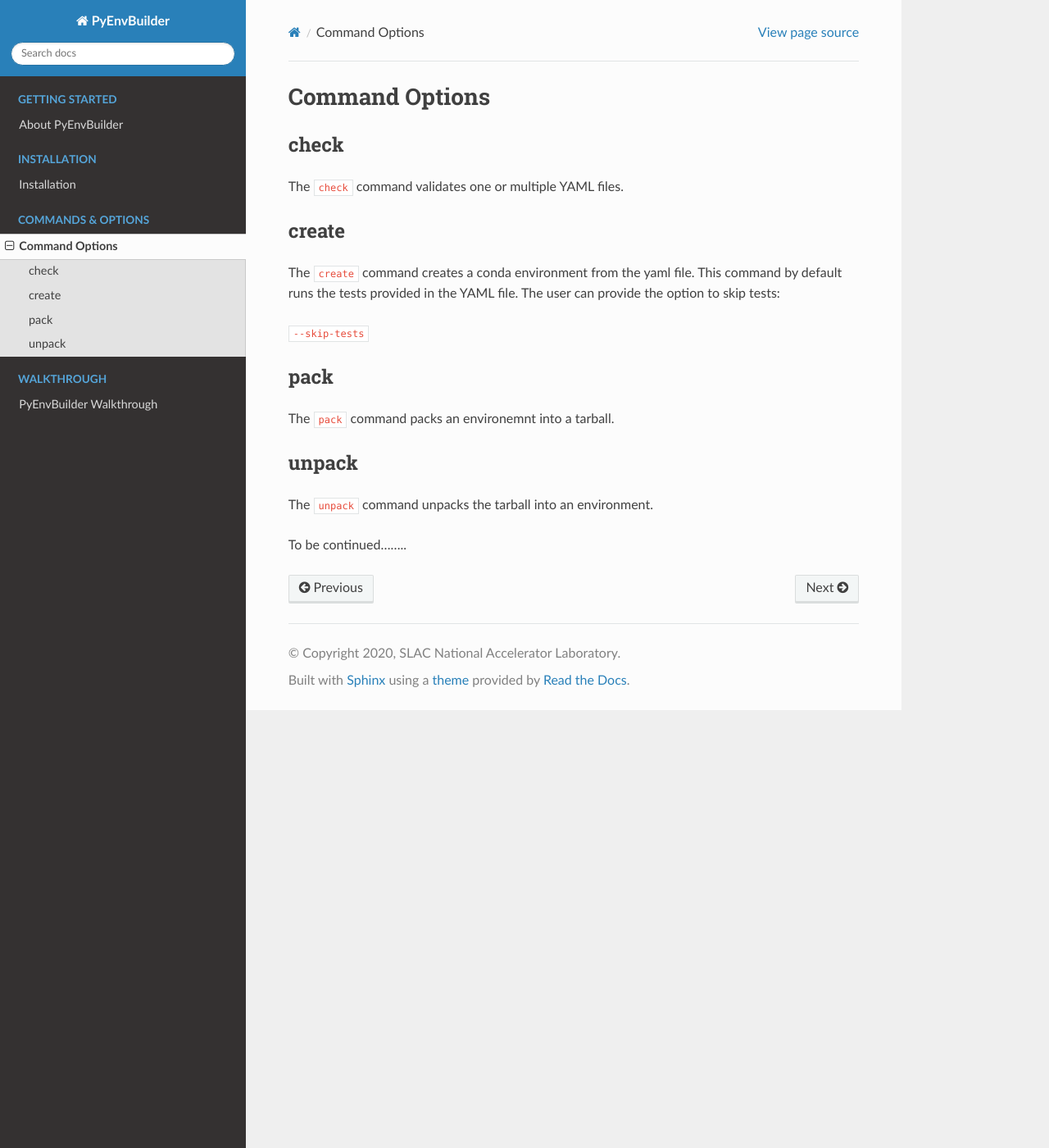
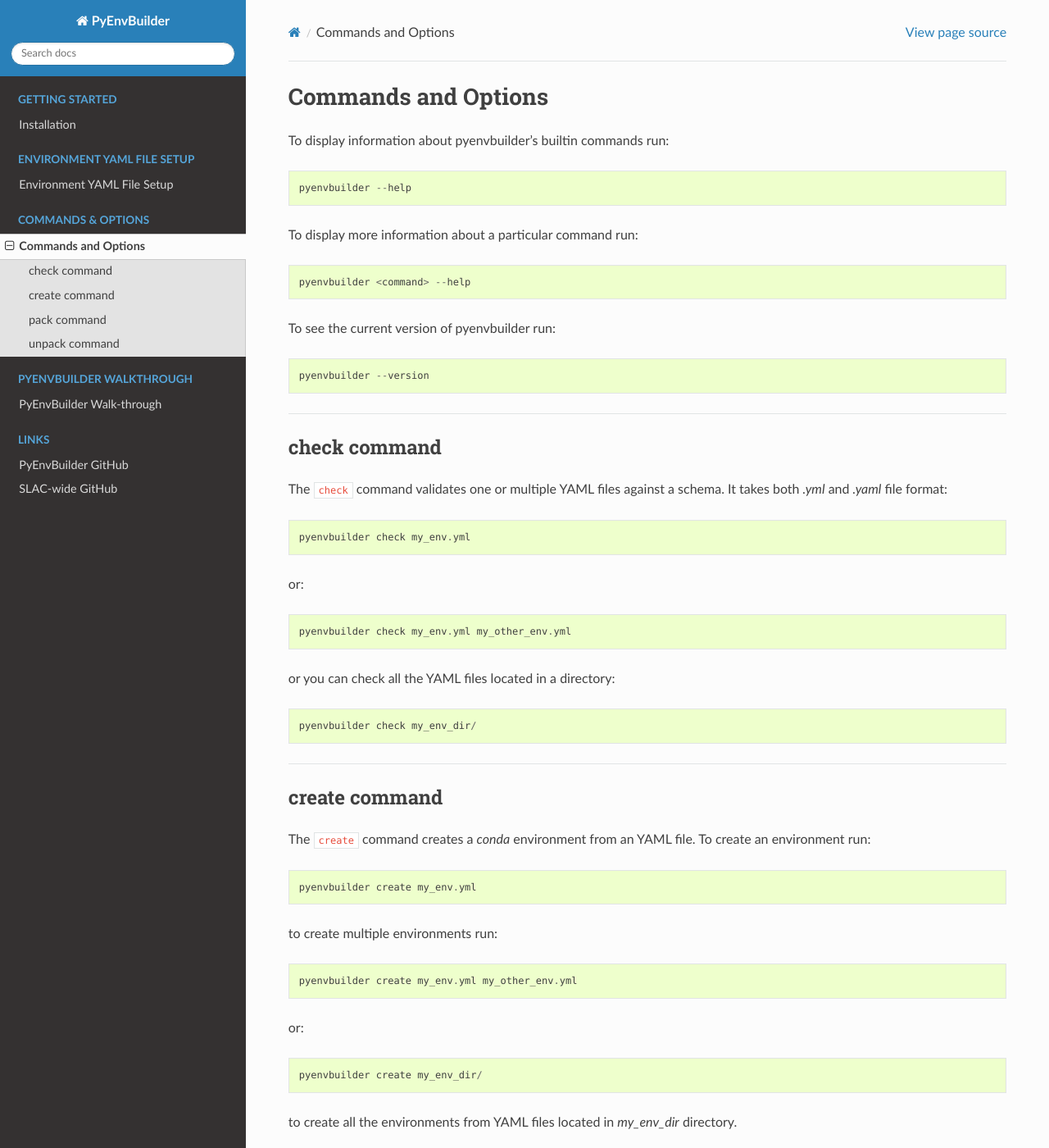
Before and after one commit to slaclab/pyenvbuilder, a Sphinx documentation site: the page built from docs/source/commands.rst, in a window 1280 px wide and 1400 px high. Shown: the whole window at 82% size. Built offline with Sphinx 7.4.7 and the Read the Docs theme 2.0.0, drawn with Linux system fonts in a browser that asks for light colours; some of the changed text lies outside the part shown.

```diff
--- /dev/null
+++ b/docs/source/_templates/layout.html
@@ -0,0 +1,7 @@
+{% extends "!layout.html" %}
+  {% block footer %} {{ super() }}
+
+  <style>
+	.wy-nav-content { max-width: none; }
+  </style>
+{% endblock %}
--- a/docs/source/commands.rst
+++ b/docs/source/commands.rst
@@ -1,26 +1,115 @@
-Command Options
-===============
+=====================
+Commands and Options
+=====================
 
-check
-------
+To display information about pyenvbuilder's builtin commands run::
 
-The ``check`` command validates one or multiple YAML files.
+	pyenvbuilder --help
 
-create
--------
-The ``create`` command creates a conda environment from the yaml file.
-This command by default runs the tests provided in the YAML file.
-The user can provide the option to skip tests:
+To display more information about a particular command run::
 
-``--skip-tests``
+	pyenvbuilder <command> --help
 
-pack
------
-The ``pack`` command packs an environemnt into a tarball.
+To see the current version of pyenvbuilder run::
 
-unpack
--------
-The ``unpack`` command unpacks the tarball into an environment.
+	pyenvbuilder --version
+
+----------------------------------
+
+check command
+---------------
+
+The ``check`` command validates one or multiple YAML files against a schema.
+It takes both *.yml* and *.yaml* file format::
+
+	pyenvbuilder check my_env.yml
+
+or::
+
+	pyenvbuilder check my_env.yml my_other_env.yml
+
+or you can check all the YAML files located in a directory::
+
+	pyenvbuilder check my_env_dir/
+
+-------------------------------------
+
+create command
+---------------
+
+The ``create`` command creates a *conda* environment from an YAML file. To create an environment run::
+
+	pyenvbuilder create my_env.yml
+
+to create multiple environments run::
+
+	pyenvbuilder create my_env.yml my_other_env.yml
+
+or::
+
+	pyenvbuilder create my_env_dir/
+
+to create all the environments from YAML files located in *my_env_dir* directory.
 
 
-To be continued........
+.. topic:: create --options
+
+
+	By default, the ``create`` command runs the tests provided (if provided) in *my_env.yml* file. You can choose to skip tests by running the ``--skip-tests`` option::
+
+		pyenvbuilder create --skip-tests my_env.yml
+
+	By default, the ``create`` command will create the environment in the current directory. You can choose to create it at a different location by providing a destination with the ``--dest`` option::
+
+		pyenvbuilder create my_env.yml --dest my_destination_path/
+
+--------------------------------------
+
+pack command
+-------------
+
+The ``pack`` command packs an environment into a tarball. To pack an environment run::
+
+	pyenvbuilder pack my_env
+
+to pack multiple environments run::
+
+	pyenvbuilder pack my_env my_other_env
+
+or to pack all the environments located in a directory run::
+
+	pyenvbuilder pack my_env_dir/
+
+
+.. topic:: pack --options
+
+	By default the ``pack`` command will remove the environment after it has been packed. You can keep the environment by providing the ``--keep-env`` option::
+
+		pyenvbuilder pack --keep-env my_env
+
+	By default the ``pack`` command will pack the environment in the current directory. You can choose to pack it at a different location by providing a destination with the ``--dest`` option::
+
+		pyenvbuilder pack my_env --dest my_destination_path/
+
+
+unpack command
+---------------
+
+The ``unpack`` command unpacks the tarball into an environment. To unpack a tarball run::
+
+
+	pyenvbuilder unpack my_env.tar.gz
+
+to unpack multiple tarballs run::
+
+	pyenvbuilder unpack my_env.tar.gz my_other_env.tar.gz
+
+or, to unpack all the tarballs located in a directory run::
+
+	pyenvbuilder unpack tarball_dir/
+
+.. topic:: unpack --options
+
+	By default the ``unpack`` command will unpack the environment in the current directory. You can choose to unpack it at a different location by providing a destination with the ``--dest`` option::
+
+		pyenvbuilder unpack my_env.tar.gz --dest my_destination_path/
--- a/docs/source/conf.py
+++ b/docs/source/conf.py
@@ -15,6 +15,8 @@ import sys
 sys.path.insert(0, os.path.abspath('../..'))
 import sphinx_rtd_theme
 
+def setup(app):
+    app.add_css_file(os.path.abspath('_static/theme.css'))
 # -- Project information -----------------------------------------------------
 
 project = 'PyEnvBuilder'
```
Also changed, not shown: docs/source/index.rst (+13 -12 lines), docs/source/installation.rst (+7 -2 lines), docs/source/introduction.rst (deleted, +0 -29 lines), docs/source/walkthrough.rst (+83 -1 lines), docs/source/yaml_setup.rst (added, +48 -0 lines), docs/source/_static/images/workflow.png (added).
